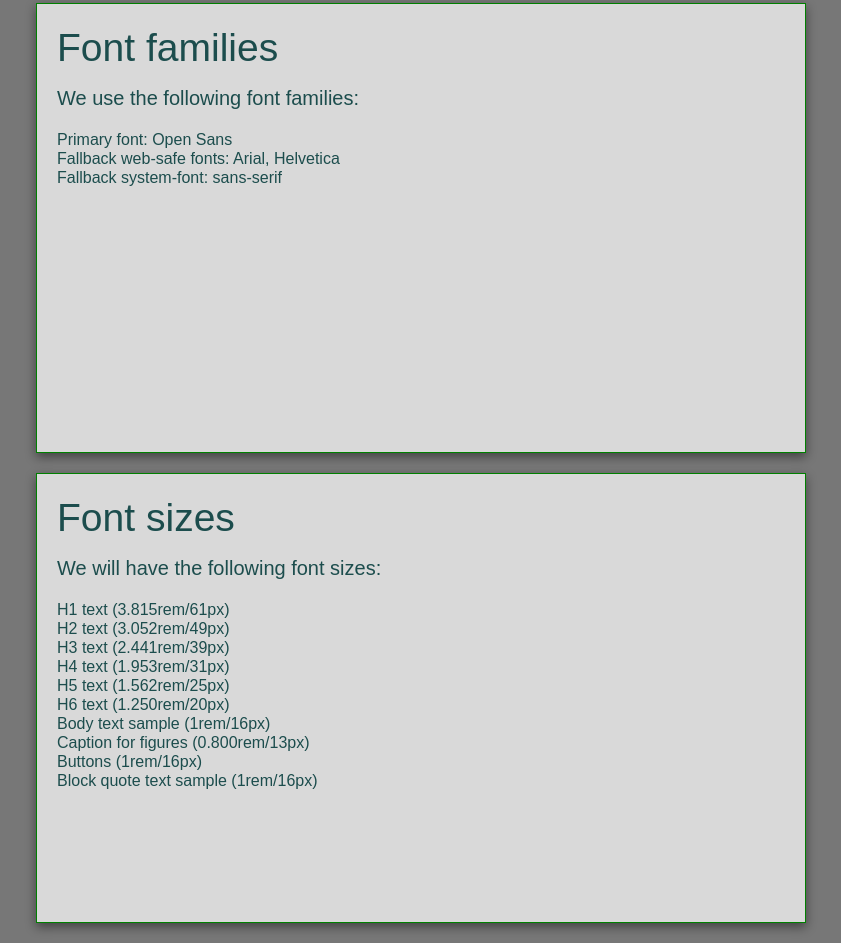
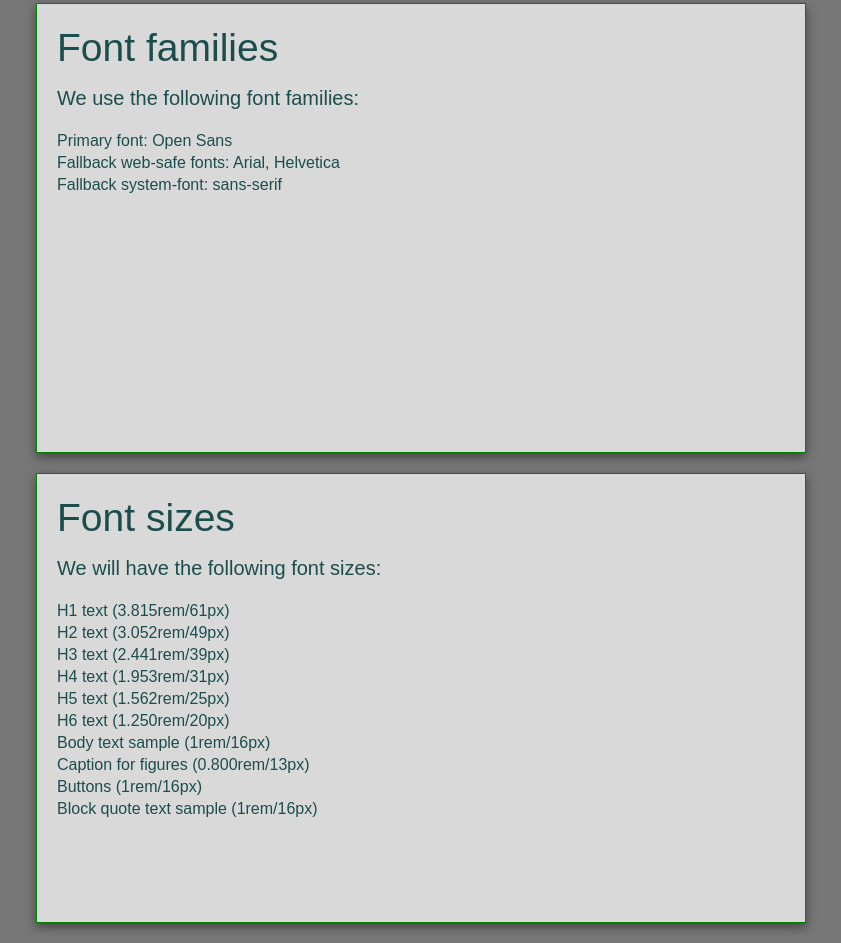
Before and after one commit to lkollanyi/DesignSystem, a plain HTML site: page index.html in a window 1280 px wide. Shown: the part 817-1760 px from the top of the page, without its empty margins (219-1060 px from the left). Drawn offline with Linux system fonts and the light colour scheme.

Commit message:
Adjusted body text line height

```diff
--- a/assets/styles/default.css
+++ b/assets/styles/default.css
@@ -85,7 +85,7 @@
     font-size:  var(--body-text-size);
     font-weight: 500;
     color: var(--colorstyle---on-surface);
-    line-height: 19px;
+    line-height: 22px;
 }
 .caption {
     font-family: OpenSans, Arial, Helvetica, sans-serif;
```
